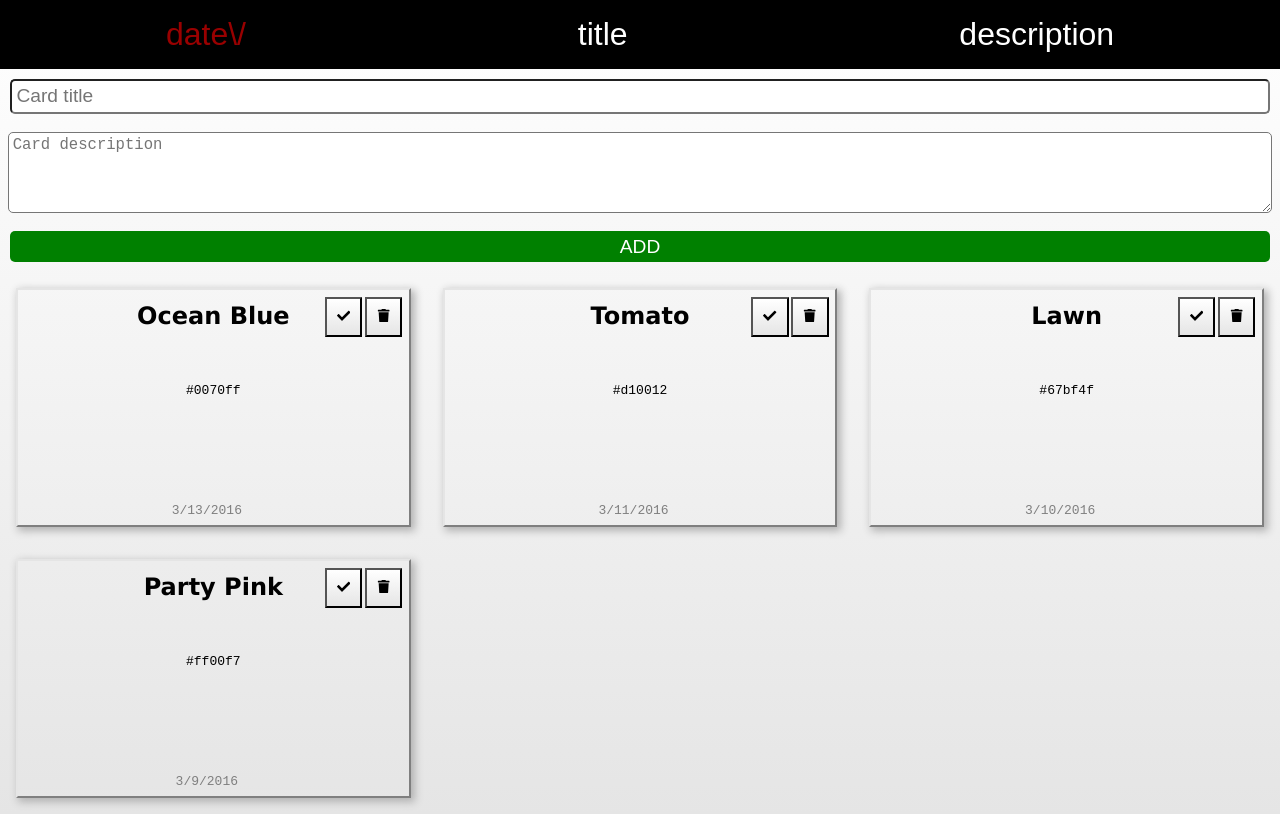
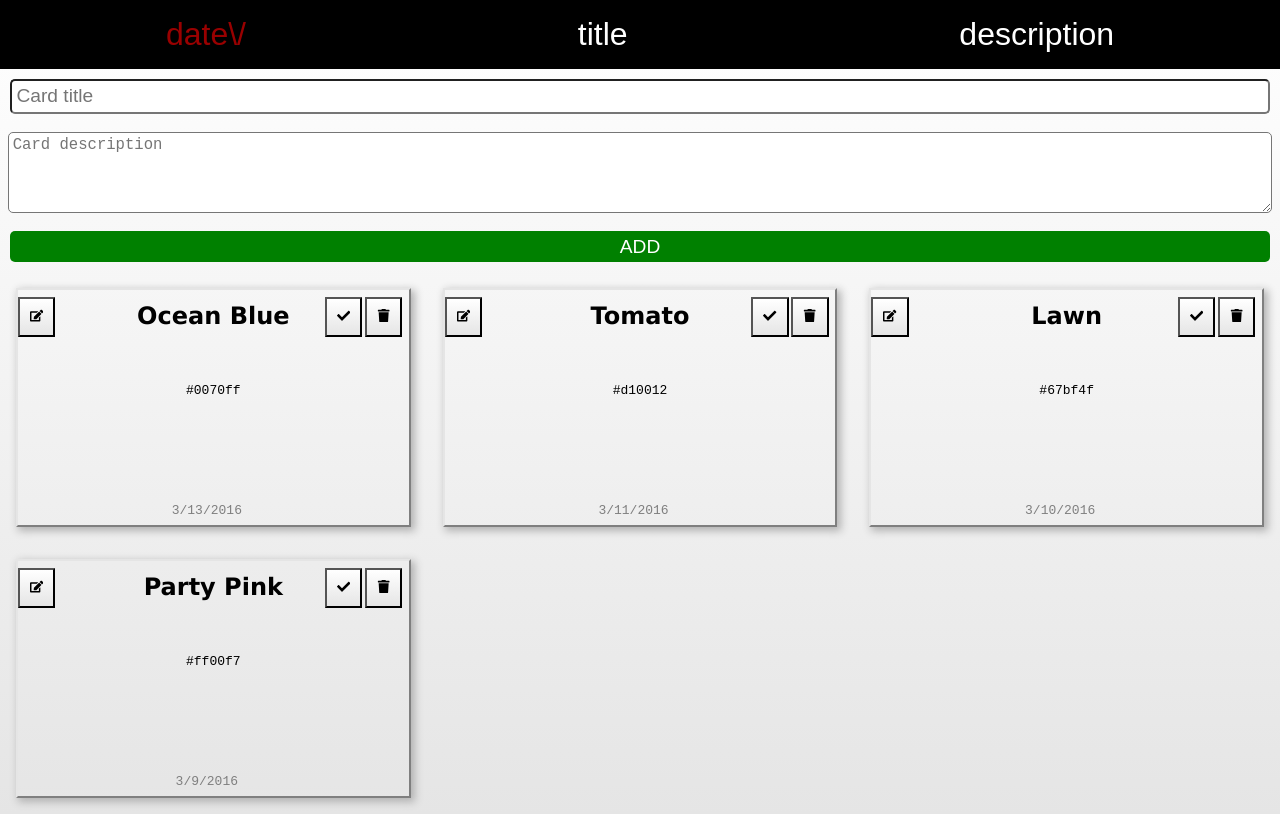
Before and after one commit to fosemberg/todo-list, a React (Create React App) app: page / in a window 1280 px wide. Built offline with nearby package versions, Linux system fonts and the light colour scheme.

Commit message:
edit and save card. realize in redux and view. TODO: realize to post data back to redux

```diff
--- a/src/actions.js
+++ b/src/actions.js
@@ -8,6 +8,7 @@ export const addCard = (title, description) =>
     title,
     description,
     list: 'todo',
+    isEdit: false,
     timestamp: new Date().toString(),
   })
 
@@ -30,6 +31,20 @@ export const toggleDoneCard = (id) =>
     id,
   })
 
+export const editCard = (id) =>
+  ({
+    type: C.EDIT_CARD,
+    id,
+  })
+
+export const saveCard = (id, title, description) =>
+  ({
+    type: C.SAVE_CARD,
+    id,
+    title,
+    description,
+  })
+
 export const sortCards = field =>
   ({
     type: C.SORT_CARDS,
--- a/src/components/cardList/CardList.js
+++ b/src/components/cardList/CardList.js
@@ -7,6 +7,8 @@ const CardList = ({
   colors = [],
   onRemove = f => f,
   onToggleDone = f => f,
+  onEdit = f => f,
+  onSave = f => f,
 }) =>
   <div className="card-list">
     {(colors.length === 0) ?
@@ -18,6 +20,8 @@ const CardList = ({
           isDone={color.list === 'done'}
           onRemove={() => onRemove(color.id)}
           onToggleDone={() => onToggleDone(color.id)}
+          onEdit={() => onEdit(color.id)}
+          onSave={() => onSave(color.id, color.title, color.description)}
         />
       )
     }
@@ -27,6 +31,8 @@ CardList.propTypes = {
   colors: PropTypes.array,
   onRemove: PropTypes.func,
   onToggleDone: PropTypes.func,
+  onEdit: PropTypes.func,
+  onSave: PropTypes.func,
 }
 
 export default CardList
--- a/src/components/cardList/components/card/Card.js
+++ b/src/components/cardList/components/card/Card.js
@@ -2,15 +2,15 @@ import React from 'react'
 import {Component} from 'react'
 import PropTypes from 'prop-types'
 import TimeAgo from '../../../ui/TimeAgo'
-import {FaTrash, FaCheck, FaRedo} from 'react-icons/fa'
+import {FaTrash, FaCheck, FaRedo, FaEdit, FaSave} from 'react-icons/fa'
 import './Card.scss'
 
 class Card extends Component {
 
   render() {
     const {
-      title, description, timestamp, isDone = false,
-      onRemove, onToggleDone
+      title, description, timestamp, isDone = false, isEdit = false,
+      onRemove, onToggleDone, onEdit, onSave
     } = this.props
     let className = "card"
     className += isDone ? ' done' : ''
@@ -19,7 +19,27 @@ class Card extends Component {
         className={className}
         style={this.style}
       >
-        <h1 ref="title">{title}</h1>
+        { isEdit
+          ? <input
+            type="text"
+            value={title}
+          />
+          : <h1 ref="title">{title}</h1>
+        }
+        { isEdit
+          ? <button
+            onClick={onSave}
+            className="edit"
+          >
+            <FaSave/>
+          </button>
+          : <button
+            onClick={onEdit}
+            className="edit"
+          >
+            <FaEdit/>
+          </button>
+        }
         <button
           onClick={onToggleDone}
           className="check"
@@ -32,10 +52,19 @@ class Card extends Component {
         >
           <FaTrash/>
         </button>
-        <pre
-          className="description">
-          {description}
-        </pre>
+        {
+          isEdit
+            ? <textarea
+              className="description"
+            >
+              {description}
+            </textarea>
+            : <pre
+              className="description"
+            >
+              {description}
+            </pre>
+        }
         <TimeAgo timestamp={timestamp}/>
       </section>
     )
@@ -46,8 +75,13 @@ class Card extends Component {
 Card.propTypes = {
   title: PropTypes.string.isRequired,
   description: PropTypes.string.isRequired,
+  isDone: PropTypes.bool,
+  isEdit: PropTypes.bool,
+
   onRemove: PropTypes.func,
   onToggleDone: PropTypes.func,
+  onEdit: PropTypes.func,
+  onSave: PropTypes.func,
 }
 
 Card.defaultProps = {
--- a/src/components/cardList/container.js
+++ b/src/components/cardList/container.js
@@ -1,6 +1,6 @@
 import connect from 'react-redux/es/connect/connect';
 import {sortFunction, sortBy} from '../../lib/array-helpers';
-import {removeCard, toggleDoneCard} from '../../actions';
+import {removeCard, toggleDoneCard, editCard, saveCard} from '../../actions';
 import ui from './CardList';
 
 export default connect(
@@ -17,6 +17,12 @@ export default connect(
       },
       onToggleDone(id) {
         dispatch(toggleDoneCard(id))
+      },
+      onEdit(id) {
+        dispatch(editCard(id))
+      },
+      onSave(id, title, description) {
+        dispatch(saveCard(id, title, description))
       }
     })
 )(ui)
--- a/src/constants.js
+++ b/src/constants.js
@@ -1,5 +1,7 @@
 const constants = {
   ADD_CARD: "ADD_CARD",
+  SAVE_CARD: "SAVE_CARD",
+  EDIT_CARD: "EDIT_CARD",
   REMOVE_CARD: "REMOVE_CARD",
   SORT_CARDS: "SORT_CARDS",
   SORT_CARDS_DESC_TOGGLE: "SORT_CARDS_DESC_TOGGLE",
--- a/src/data/initialState.json
+++ b/src/data/initialState.json
@@ -4,29 +4,29 @@
       "id": "8658c1d0-9eda-4a90-95e1-8001e8eb6036",
       "title": "Ocean Blue",
       "description": "#0070ff",
-      "rating": 3,
-      "timestamp": "Sat Mar 12 2016 16:12:09 GMT-0800 (PST)"
+      "timestamp": "Sat Mar 12 2016 16:12:09 GMT-0800 (PST)",
+      "isEdit": false
     },
     {
       "id": "f9005b4e-975e-433d-a646-79df172e1dbb",
       "title": "Tomato",
       "description": "#d10012",
-      "rating": 2,
-      "timestamp": "Fri Mar 11 2016 12:00:00 GMT-0800 (PST)"
+      "timestamp": "Fri Mar 11 2016 12:00:00 GMT-0800 (PST)",
+      "isEdit": false
     },
     {
       "id": "58d9caee-6ea6-4d7b-9984-65b145031979",
       "title": "Lawn",
       "description": "#67bf4f",
-      "rating": 1,
-      "timestamp": "Thu Mar 10 2016 01:11:12 GMT-0800 (PST)"
+      "timestamp": "Thu Mar 10 2016 01:11:12 GMT-0800 (PST)",
+      "isEdit": false
     },
     {
       "id": "a5685c39-6bdc-4727-9188-6c9a00bf7f95",
       "title": "Party Pink",
       "description": "#ff00f7",
-      "rating": 5,
-      "timestamp": "Wed Mar 9 2016 03:26:00 GMT-0800 (PST)"
+      "timestamp": "Wed Mar 9 2016 03:26:00 GMT-0800 (PST)",
+      "isEdit": false
     }
   ],
   "sort": {
--- a/src/store/reducers.js
+++ b/src/store/reducers.js
@@ -8,8 +8,8 @@ export const color = (state = {}, action) => {
         title: action.title,
         description: action.description,
         timestamp: action.timestamp,
-        rating: 0,
-        list: 'todo'
+        list: action.list,
+        isEdit: action.isEdit,
       }
     case C.MOVE_CARD:
       return (state.id !== action.id) ?
@@ -17,6 +17,22 @@ export const color = (state = {}, action) => {
         {
           ...state,
           list: action.list
+        }
+    case C.SAVE_CARD:
+      return (state.id !== action.id) ?
+        state :
+        {
+          ...state,
+          title: action.title,
+          description: action.description,
+          isEdit: false,
+        }
+    case C.EDIT_CARD:
+      return (state.id !== action.id) ?
+        state :
+        {
+          ...state,
+          isEdit: true,
         }
     case C.TOGGLE_DONE_CARD:
       return (state.id !== action.id) ?
@@ -37,7 +53,15 @@ export const colors = (state = [], action) => {
         ...state,
         color({}, action)
       ]
-    case  C.MOVE_CARD:
+    case C.MOVE_CARD:
+      return state.map(
+        c => color(c, action)
+      )
+    case C.SAVE_CARD:
+      return state.map(
+        c => color(c, action)
+      )
+    case C.EDIT_CARD:
       return state.map(
         c => color(c, action)
       )
```
